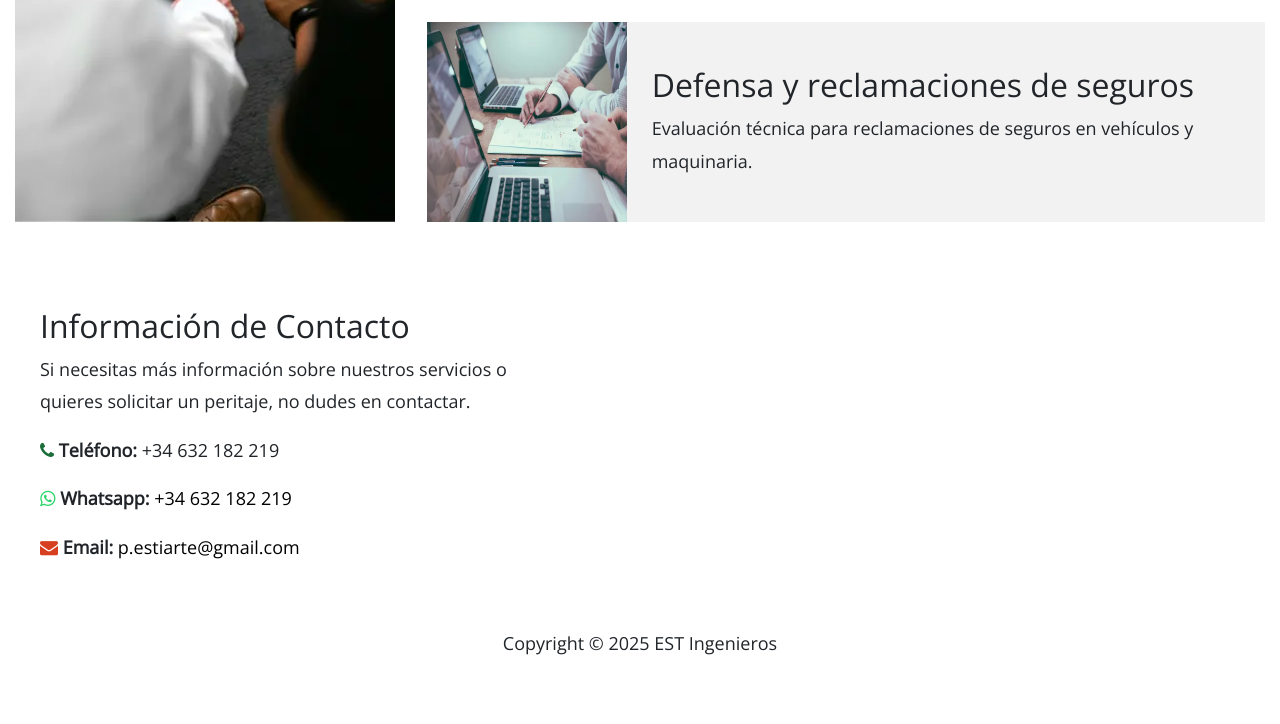
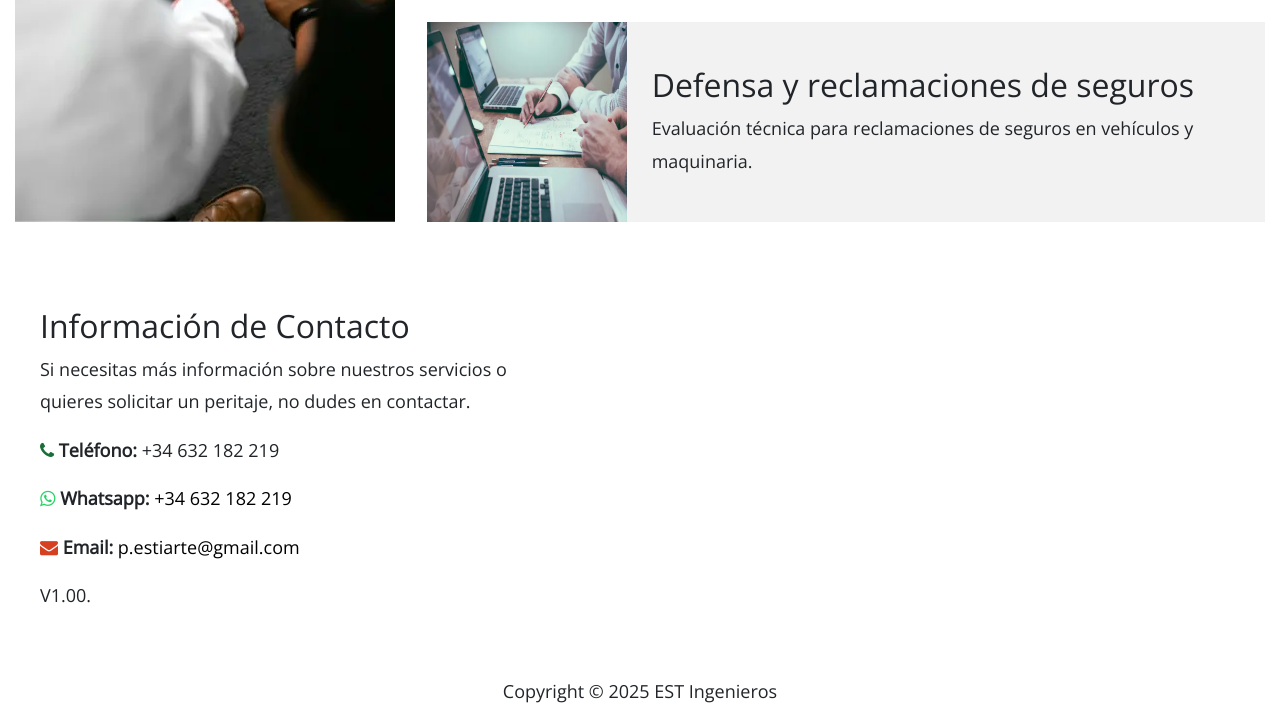
Before and after one commit to estiarte96/EST-IND, a plain HTML site: page index.html in a window 1280 px wide. Shown: the part 2463-3187 px from the top of the page. Before the commit the page ends 3138 px from the top, so only its background shows below. Drawn offline with nearby package versions, Linux system fonts and the light colour scheme.

Commit message:
index.html

```diff
--- a/index.html
+++ b/index.html
@@ -214,6 +214,7 @@
                         <p><i class="fa fa-envelope" style="color: #d63f1f;"></i> <strong>Email:</strong>
                             <a href="mailto:p.estiarte@gmail.com" style="color: black; text-decoration: none;">p.estiarte@gmail.com</a>
                         </p>
+                        <p>V1.00.</p>
                     </div>
                 </div>
                 <div class="col-lg-7 col-md-7 col-xs-12">
```
